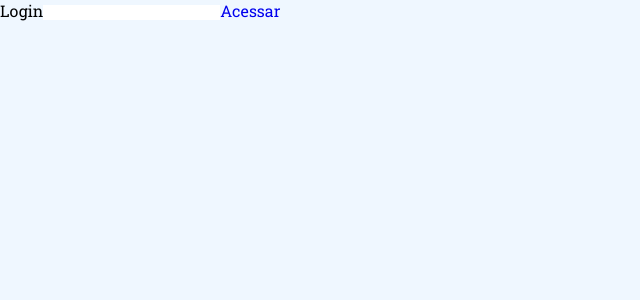
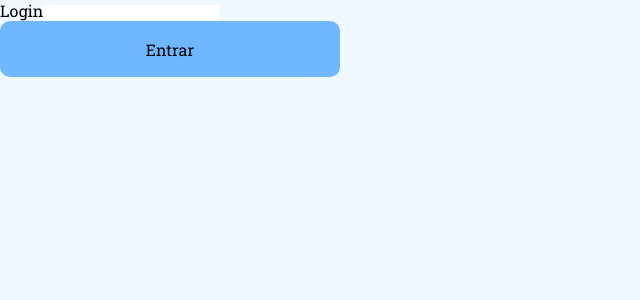
Before and after one commit to biancapb/meu-time, a React (Create React App) app: page / in a window 1280 px wide. Shown: the top 300 px of the page, without its empty margins (0-640 px from the left). Built offline with nearby package versions, Linux system fonts and the light colour scheme.

Commit message:
feat: creating button component and adjusting login handleclick and handlechange

```diff
--- a/src/pages/login/Login.tsx
+++ b/src/pages/login/Login.tsx
@@ -1,7 +1,7 @@
 import { useContext, useState } from "react";
 import UserContext from "../../data/contexts/user";
 import { validateAuthenticationKey } from "../../data/services/validate-authentication-key";
-import { Link } from "react-router-dom";
+import Button from "../../ui/components/Button/Button";
 
 const Login = () => {
   const [keyAuth, setKeyAuth] = useState<string>("");
@@ -10,7 +10,7 @@ const Login = () => {
 
   const validateSubmit = () => {
     validateAuthenticationKey(keyAuth).then((res) => {
-      if (res.data.errors.length === 0) {
+      if (res.data.errors.length === 0 && res.status === 200) {
         setIsValidKey(true);
       } else {
         setIsValidKey(false);
@@ -19,18 +19,24 @@ const Login = () => {
     setGlobalState({ keyAuth });
   };
 
-  function handleSubmit(e: any) {
+  const handleChange = (e: React.ChangeEvent<HTMLInputElement>) => {
     setKeyAuth(e.target.value);
     validateSubmit();
-  }
+  };
+
+  const handleClick = () => {
+    validateSubmit();
+  };
 
   return (
     <div>
       Login
-      <input type="text" onChange={(e) => handleSubmit(e)}></input>
-      <Link onClick={() => validateSubmit()} to={isValidKey ? "/home" : "/"}>
-        Acessar
-      </Link>
+      <input type="text" onChange={(e) => handleChange(e)}></input>
+      <Button
+        onClick={() => handleClick()}
+        textButton="Entrar"
+        route={isValidKey ? "/home" : "/"}
+      />
     </div>
   );
 };
--- a/src/ui/components/Button/Button.tsx
+++ b/src/ui/components/Button/Button.tsx
@@ -1,9 +1,21 @@
 import React from "react";
+import { Container } from "./ButtonStyle";
+import { Link } from "react-router-dom";
 
-interface ButtonProps {}
+interface ButtonProps {
+  onClick: () => void;
+  route?: string;
+  textButton?: string;
+}
 
-const Button: React.FC<ButtonProps> = ({}) => {
-  return <></>;
+const Button: React.FC<ButtonProps> = ({ onClick, route, textButton }) => {
+  return (
+    <Container>
+      <Link onClick={onClick} to={route ? route : "/"}>
+        {textButton}
+      </Link>
+    </Container>
+  );
 };
 
 export default Button;
--- a/src/ui/components/Button/ButtonStyle.ts
+++ b/src/ui/components/Button/ButtonStyle.ts
@@ -1 +1,23 @@
 import styled from "styled-components";
+export const Container = styled.div`
+  a {
+    height: 56px;
+    width: 340px;
+
+    display: flex;
+    justify-content: center;
+    align-items: center;
+
+    background-color: #6fb7fe;
+    border-radius: 10px;
+    color: black;
+    text-decoration: none;
+  }
+
+  cursor: pointer;
+
+  &:hover {
+    opacity: 0.8;
+    transition-duration: 0.5s;
+  }
+`;
```
